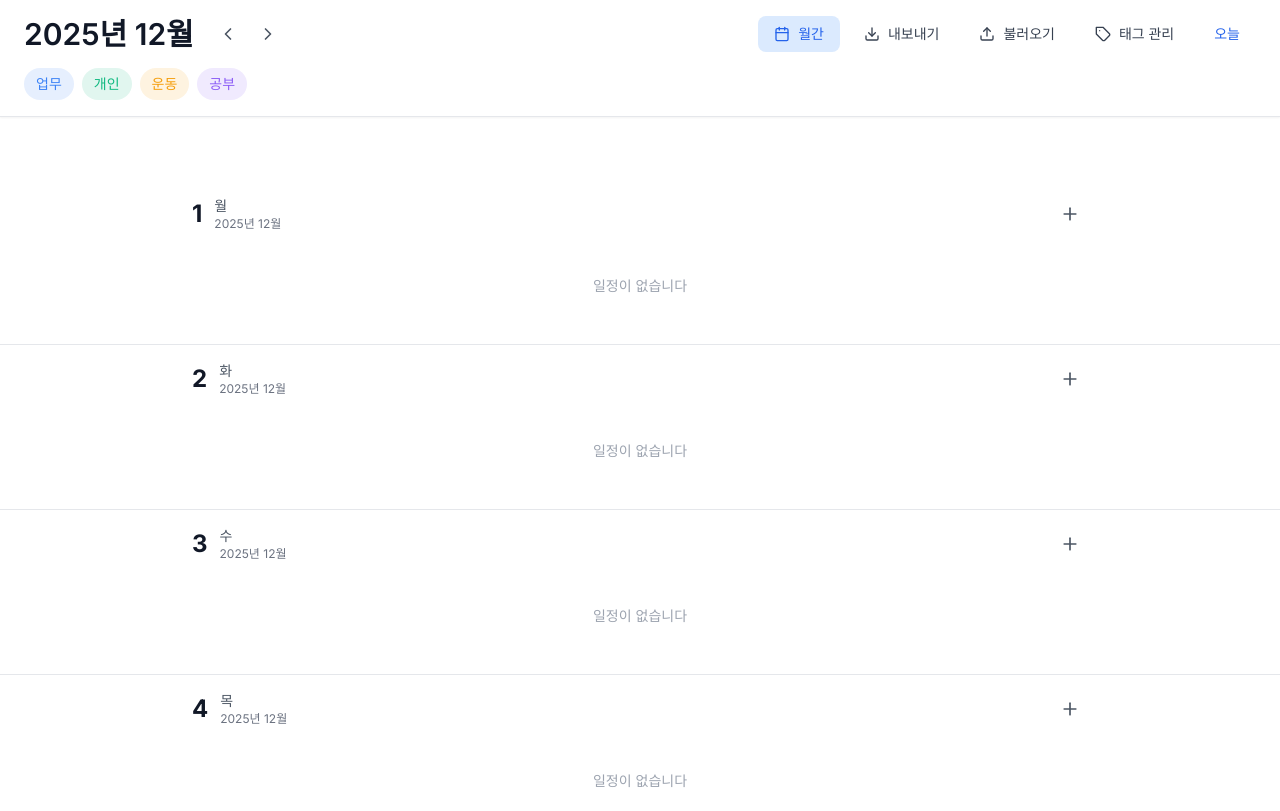
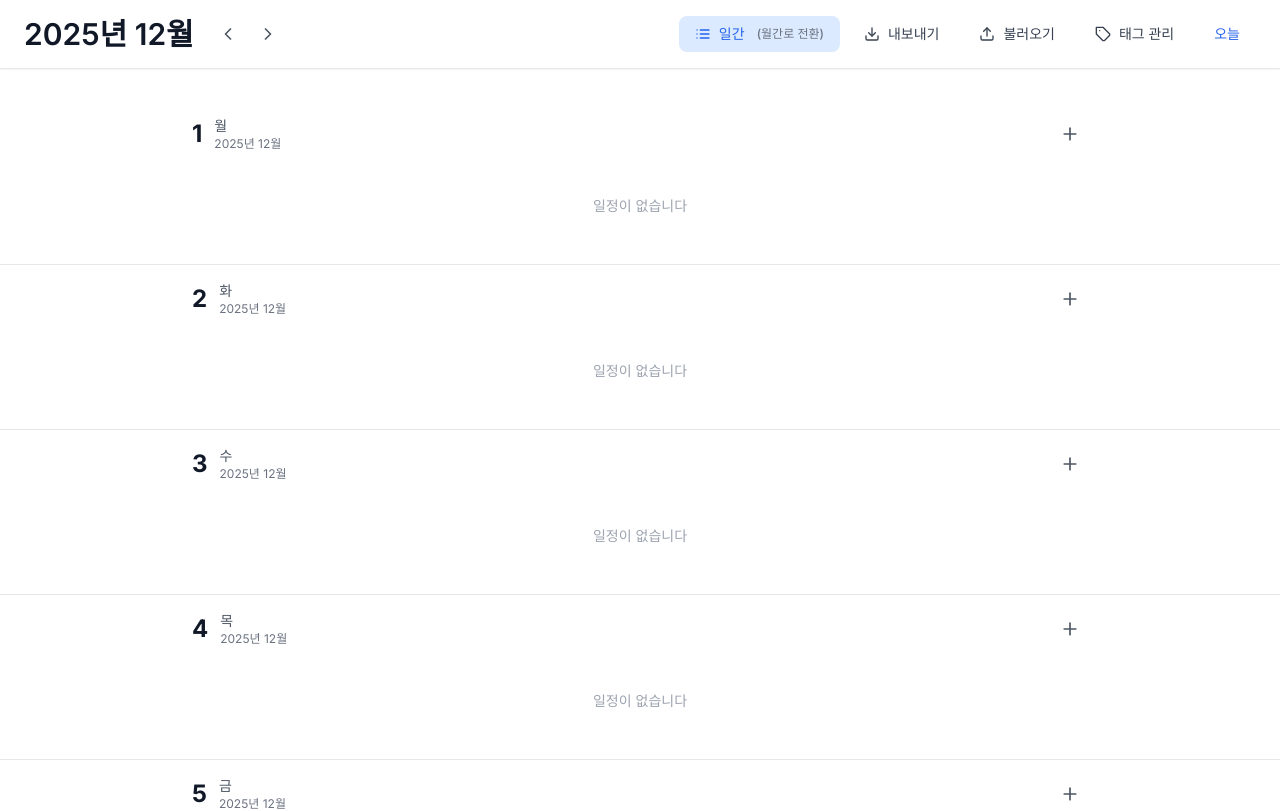
Before and after one commit to qafas1242/planner, a React (Create React App) app: page / in a window 1280 px wide. Shown: the top 811 px of the page. Built offline with nearby package versions, Linux system fonts and the light colour scheme.

Commit message:
Update App.js

```diff
--- a/src/App.js
+++ b/src/App.js
@@ -1,4 +1,4 @@
-import React, { useState, useEffect } from 'react';
+import React, { useState, useEffect, useMemo } from 'react';
 import { ChevronLeft, ChevronRight, Plus, X, Tag, Download, Upload, Calendar, List } from 'lucide-react';
 import { motion, AnimatePresence } from 'framer-motion';
 
@@ -67,6 +67,7 @@ const MonthlyPlanner = () => {
     { id: 3, name: '운동', color: '#F59E0B' },
     { id: 4, name: '공부', color: '#8B5CF6' }
   ]);
+  // 'month', 'week', 'day'
   const [viewMode, setViewMode] = useState('day');
   const [selectedDate, setSelectedDate] = useState(null);
   const [showEventModal, setShowEventModal] = useState(false);
@@ -103,13 +104,20 @@ const MonthlyPlanner = () => {
     setCurrentDate(new Date(currentDate.getFullYear(), currentDate.getMonth() + direction, 1));
   };
 
+  // 주간 보기 이동 함수
+  const navigateWeek = (direction) => {
+    const newDate = new Date(currentDate);
+    newDate.setDate(currentDate.getDate() + direction * 7);
+    setCurrentDate(newDate);
+  };
+
   const getDateKey = (date) => {
     return `${date.getFullYear()}-${date.getMonth()}-${date.getDate()}`;
   };
 
   const goToToday = () => {
     const today = new Date();
-    setCurrentDate(new Date(today.getFullYear(), today.getMonth(), 1));
+    setCurrentDate(today); // 오늘 날짜로 설정
 
     if (viewMode === 'day') {
       setTimeout(() => {
@@ -119,6 +127,11 @@ const MonthlyPlanner = () => {
           todayElement.scrollIntoView({ behavior: 'smooth', block: 'center' });
         }
       }, 100);
+    } else if (viewMode === 'week') {
+      // 주간 보기에서는 해당 주가 보이도록 스크롤 (구현 생략, 현재 주간 보기 로직은 현재 날짜를 기준으로 주를 표시)
+    } else {
+      // 월간 보기에서는 해당 월의 1일로 이동
+      setCurrentDate(new Date(today.getFullYear(), today.getMonth(), 1));
     }
   };
 
@@ -161,7 +174,7 @@ const MonthlyPlanner = () => {
       opacity: 1,
       y: 0,
       transition: {
-        delay: 0.15,
+        delay: 0.1, // 타원 확장 시작(0s) 후 0.1초 뒤에 시작
         duration: 0.5,
         ease: "easeOut"
       }
@@ -176,7 +189,7 @@ const MonthlyPlanner = () => {
       id: Date.now(),
       title: eventTitle,
       tagId: selectedTagId,
-      completed: false, // <-- completed 필드 추가
+      completed: false,
     };
 
     setEvents(prev => ({
@@ -196,7 +209,6 @@ const MonthlyPlanner = () => {
     }));
   };
 
-  // 할 일 완료 상태 토글 함수
   const toggleEventCompletion = (dateKey, eventId) => {
     setEvents(prev => ({
       ...prev,
@@ -295,6 +307,20 @@ const MonthlyPlanner = () => {
 
     return days;
   };
+
+  // 주간 보기를 위한 7일 배열 계산
+  const getDaysForWeekView = useMemo(() => {
+    const startOfWeek = new Date(currentDate);
+    startOfWeek.setDate(currentDate.getDate() - startOfWeek.getDay()); // 일요일로 설정
+
+    const days = [];
+    for (let i = 0; i < 7; i++) {
+      const day = new Date(startOfWeek);
+      day.setDate(startOfWeek.getDate() + i);
+      days.push(day);
+    }
+    return days;
+  }, [currentDate]);
 
   // 모달 애니메이션 variants
   const modalVariants = {
@@ -403,7 +429,6 @@ const MonthlyPlanner = () => {
       const dayEvents = events[dateKey] || [];
       const isToday = new Date().toDateString() === date.toDateString();
 
-      // 완료된 항목을 뒤로 정렬
       const sortedEvents = dayEvents.sort((a, b) => (a.completed === b.completed ? 0 : a.completed ? 1 : -1));
 
       days.push(
@@ -472,6 +497,102 @@ const MonthlyPlanner = () => {
     return days;
   };
 
+  const renderWeekView = () => {
+    const days = getDaysForWeekView;
+
+    return (
+      <motion.div
+        className="flex-1 flex flex-col"
+        initial={{ opacity: 0, x: 60, scale: 0.98 }}
+        animate={{ opacity: 1, x: 0, scale: 1 }}
+        exit={{ opacity: 0, x: -60, scale: 0.98 }}
+        transition={{ duration: 0.4, type: "spring", stiffness: 200, damping: 25 }}
+      >
+        {/* 요일 헤더 */}
+        <div className="grid grid-cols-7 gap-0 mb-2 px-4 md:px-6">
+          {days.map((date, i) => {
+            const dayOfWeek = dayNames[date.getDay()];
+            const isToday = new Date().toDateString() === date.toDateString();
+            return (
+              <div key={i} className={`text-center py-2 text-sm font-semibold ${i === 0 ? 'text-red-500' : i === 6 ? 'text-blue-500' : 'text-gray-600'}`}>
+                <span className={isToday ? 'bg-blue-500 text-white w-6 h-6 flex items-center justify-center rounded-full mx-auto' : ''}>
+                  {dayOfWeek}
+                </span>
+                <div className="text-xs mt-1">{date.getDate()}</div>
+              </div>
+            );
+          })}
+        </div>
+
+        {/* 주간 일정 그리드 */}
+        <div className="grid grid-cols-7 gap-0 border border-gray-200 rounded-xl overflow-hidden shadow-sm flex-1">
+          {days.map((date, i) => {
+            const dateKey = getDateKey(date);
+            const dayEvents = events[dateKey] || [];
+            const isToday = new Date().toDateString() === date.toDateString();
+            const sortedEvents = dayEvents.sort((a, b) => (a.completed === b.completed ? 0 : a.completed ? 1 : -1));
+
+            return (
+              <motion.div
+                key={i}
+                className={`border border-gray-100 bg-white cursor-pointer p-1.5 sm:p-2 relative group flex flex-col ${isToday ? 'bg-blue-50/30' : ''}`}
+                onClick={() => openEventModal(date)}
+                variants={calendarCellVariants}
+                initial="initial"
+                animate="animate"
+                whileHover="hover"
+                transition={{ duration: 0.3, delay: i * 0.05 }}
+              >
+                <div className="flex justify-end items-start mb-1">
+                  <motion.div
+                    initial={{ opacity: 0, scale: 0.8, rotate: -90 }}
+                    whileHover={{ opacity: 1, scale: 1, rotate: 0 }}
+                    transition={{ duration: 0.2, type: "spring", stiffness: 300 }}
+                    className="absolute top-1 right-1"
+                  >
+                    <Plus className="w-3 h-3 sm:w-4 sm:h-4 text-gray-400" />
+                  </motion.div>
+                </div>
+                <div className="space-y-0.5 sm:space-y-1 overflow-hidden flex-1">
+                  <AnimatePresence>
+                    {sortedEvents.slice(0, 3).map((event, index) => {
+                      const tag = getTagById(event.tagId);
+                      return (
+                        <motion.div
+                          key={event.id}
+                          className={`text-xs px-1.5 sm:px-2 py-0.5 sm:py-1 rounded truncate ${event.completed ? 'line-through opacity-60' : ''}`}
+                          style={{ backgroundColor: `${tag?.color}20`, color: tag?.color }}
+                          onClick={(e) => e.stopPropagation()}
+                          variants={calendarEventVariants}
+                          initial="hidden"
+                          animate="visible"
+                          exit={{ scaleX: 0, opacity: 0, transition: { duration: 0.3 } }}
+                          custom={index}
+                        >
+                          {event.title}
+                        </motion.div>
+                      );
+                    })}
+                  </AnimatePresence>
+                  {sortedEvents.length > 3 && (
+                    <motion.div
+                      className="text-xs text-gray-500"
+                      initial={{ opacity: 0 }}
+                      animate={{ opacity: 1 }}
+                      transition={{ delay: 0.2 }}
+                    >
+                      +{sortedEvents.length - 3}
+                    </motion.div>
+                  )}
+                </div>
+              </motion.div>
+            );
+          })}
+        </div>
+      </motion.div>
+    );
+  };
+
   const renderDayView = () => {
     const days = getDaysForDayView();
 
@@ -489,7 +610,6 @@ const MonthlyPlanner = () => {
           const isToday = new Date().toDateString() === date.toDateString();
           const dayOfWeek = dayNames[date.getDay()];
 
-          // 완료된 항목을 뒤로 정렬
           const sortedEvents = dayEvents.sort((a, b) => (a.completed === b.completed ? 0 : a.completed ? 1 : -1));
 
           return (
@@ -546,7 +666,6 @@ const MonthlyPlanner = () => {
                             style={{ backgroundColor: `${tag?.color}10` }}
                             onClick={(e) => {
                               e.stopPropagation();
-                              // openEventModal(date); // 클릭 시 모달 열기 대신 완료 토글
                               toggleEventCompletion(dateKey, event.id);
                             }}
                             variants={taskItemVariants}
@@ -627,6 +746,28 @@ const MonthlyPlanner = () => {
     }
   }, [viewMode, currentDate]);
 
+  // 뷰 모드 버튼 텍스트를 위한 맵
+  const viewModeMap = {
+    month: { icon: <Calendar className="w-4 h-4" />, text: '월간' },
+    week: { icon: <List className="w-4 h-4" />, text: '주간' },
+    day: { icon: <List className="w-4 h-4" />, text: '일간' },
+  };
+
+  const getNextViewMode = (current) => {
+    if (current === 'month') return 'week';
+    if (current === 'week') return 'day';
+    return 'month';
+  };
+
+  const getPrevViewMode = (current) => {
+    if (current === 'day') return 'week';
+    if (current === 'week') return 'month';
+    return 'day';
+  };
+
+  const currentViewModeData = viewModeMap[viewMode];
+  const nextViewModeData = viewModeMap[getNextViewMode(viewMode)];
+
   return (
     <div className="h-screen bg-white flex flex-col" style={{ fontFamily: 'Inter, -apple-system, BlinkMacSystemFont, sans-serif' }}>
       <div className="max-w-7xl mx-auto w-full flex-1 flex flex-col">
@@ -635,18 +776,22 @@ const MonthlyPlanner = () => {
           <div className="max-w-7xl mx-auto px-4 md:px-6 py-4">
             {/* 헤더 */}
             <motion.div
-              className="flex flex-col sm:flex-row items-start sm:items-center justify-between mb-4 gap-4"
+              className="flex flex-col sm:flex-row items-start sm:items-center justify-between gap-4"
               initial="hidden"
               animate="visible"
               variants={{ visible: { transition: { staggerChildren: 0.08 } } }}
             >
               <motion.div className="flex items-center gap-4" variants={headerItemVariants}>
                 <h1 className="text-2xl md:text-3xl font-semibold text-gray-900">
-                  {`${currentDate.getFullYear()}년 ${monthNames[currentDate.getMonth()]}`}
+                  {/* 주간 보기일 경우 해당 주 범위 표시 */}
+                  {viewMode === 'week'
+                    ? `${currentDate.getFullYear()}년 ${monthNames[getDaysForWeekView[0].getMonth()]} ${getDaysForWeekView[0].getDate()}일 - ${monthNames[getDaysForWeekView[6].getMonth()]} ${getDaysForWeekView[6].getDate()}일`
+                    : `${currentDate.getFullYear()}년 ${monthNames[currentDate.getMonth()]}`
+                  }
                 </h1>
                 <div className="flex gap-1">
                   <motion.button
-                    onClick={() => navigateMonth(-1)}
+                    onClick={() => viewMode === 'week' ? navigateWeek(-1) : navigateMonth(-1)}
                     className="p-2 hover:bg-gray-100 rounded-lg transition-colors"
                     whileHover={{ scale: 1.15, x: -2 }}
                     whileTap={{ scale: 0.9 }}
@@ -654,7 +799,7 @@ const MonthlyPlanner = () => {
                     <ChevronLeft className="w-5 h-5 text-gray-600" />
                   </motion.button>
                   <motion.button
-                    onClick={() => navigateMonth(1)}
+                    onClick={() => viewMode === 'week' ? navigateWeek(1) : navigateMonth(1)}
                     className="p-2 hover:bg-gray-100 rounded-lg transition-colors"
                     whileHover={{ scale: 1.15, x: 2 }}
                     whileTap={{ scale: 0.9 }}
@@ -665,17 +810,18 @@ const MonthlyPlanner = () => {
               </motion.div>
               <motion.div className="flex flex-wrap gap-2" variants={headerItemVariants}>
                 <motion.button
-                  onClick={() => setViewMode(viewMode === 'month' ? 'day' : 'month')}
+                  onClick={() => setViewMode(getNextViewMode(viewMode))}
                   className={`px-3 md:px-4 py-2 text-sm font-medium rounded-lg transition-colors flex items-center gap-2 ${
-                    viewMode === 'day'
+                    viewMode !== 'month'
                       ? 'bg-blue-100 text-blue-600'
                       : 'text-gray-700 hover:bg-gray-100'
                   }`}
                   whileHover={{ scale: 1.08, y: -2 }}
                   whileTap={{ scale: 0.95 }}
                 >
-                  {viewMode === 'month' ? <List className="w-4 h-4" /> : <Calendar className="w-4 h-4" />}
-                  <span className="hidden sm:inline">{viewMode === 'month' ? '일간' : '월간'}</span>
+                  {currentViewModeData.icon}
+                  <span className="hidden sm:inline">{currentViewModeData.text}</span>
+                  <span className="text-gray-500 text-xs ml-1">({nextViewModeData.text}로 전환)</span>
                 </motion.button>
                 <motion.button
                   onClick={exportData}
@@ -719,39 +865,12 @@ const MonthlyPlanner = () => {
                 </motion.button>
               </motion.div>
             </motion.div>
-
-            {/* 태그 표시 */}
-            <motion.div
-              className="flex flex-wrap gap-2"
-              initial={{ opacity: 0, y: 10 }}
-              animate={{ opacity: 1, y: 0 }}
-              transition={{ delay: 0.4, duration: 0.4 }}
-            >
-              {tags.map((tag, index) => (
-                <motion.div
-                  key={tag.id}
-                  className="px-3 py-1.5 rounded-full text-sm font-medium"
-                  style={{ backgroundColor: `${tag.color}20`, color: tag.color }}
-                  initial={{ opacity: 0, scale: 0.8 }}
-                  animate={{ opacity: 1, scale: 1 }}
-                  transition={{ delay: 0.5 + index * 0.05, type: "spring", stiffness: 300, damping: 20 }}
-                  whileHover={{
-                    scale: 1.1,
-                    y: -3,
-                    boxShadow: "0 6px 12px rgba(0, 0, 0, 0.15)",
-                    transition: { type: "spring", stiffness: 400, damping: 10 }
-                  }}
-                  whileTap={{ scale: 0.95 }}
-                >
-                  {tag.name}
-                </motion.div>
-              ))}
-            </motion.div>
+            {/* 요청에 따라 태그 나열 제거 */}
           </div>
         </div>
 
         {/* 컨텐츠 영역 - Fixed 헤더 높이만큼 패딩 추가 */}
-        <div className="flex-1 flex flex-col" style={{ paddingTop: '180px' }}>
+        <div className="flex-1 flex flex-col" style={{ paddingTop: '100px' }}> {/* 태그 나열 제거로 인해 높이 조정 */}
           {/* 뷰 모드 전환 애니메이션 */}
           <AnimatePresence mode="wait">
             {/* 월간 보기 */}
@@ -783,6 +902,13 @@ const MonthlyPlanner = () => {
                 <div className="grid grid-cols-7 gap-0 border border-gray-200 rounded-xl overflow-hidden shadow-sm flex-1">
                   {renderCalendar()}
                 </div>
+              </motion.div>
+            )}
+
+            {/* 주간 보기 */}
+            {viewMode === 'week' && (
+              <motion.div key="week-view" className="flex-1 flex flex-col">
+                {renderWeekView()}
               </motion.div>
             )}
 
@@ -986,8 +1112,15 @@ const MonthlyPlanner = () => {
                             <motion.div
                               className="absolute inset-0 rounded-lg border-3 border-white ring-2 ring-gray-400"
                               initial={{ scale: 0, rotate: -180 }}
-                              animate={{ scale: 1, rotate: 0 }}
-                              transition={{ type: "spring", stiffness: 500, damping: 25 }}
+                              animate={{
+                                scale: 1,
+                                rotate: 0,
+                                transition: {
+                                  type: "spring",
+                                  stiffness: 500,
+                                  damping: 25
+                                }
+                              }}
                             />
                           )}
                         </motion.button>
```
